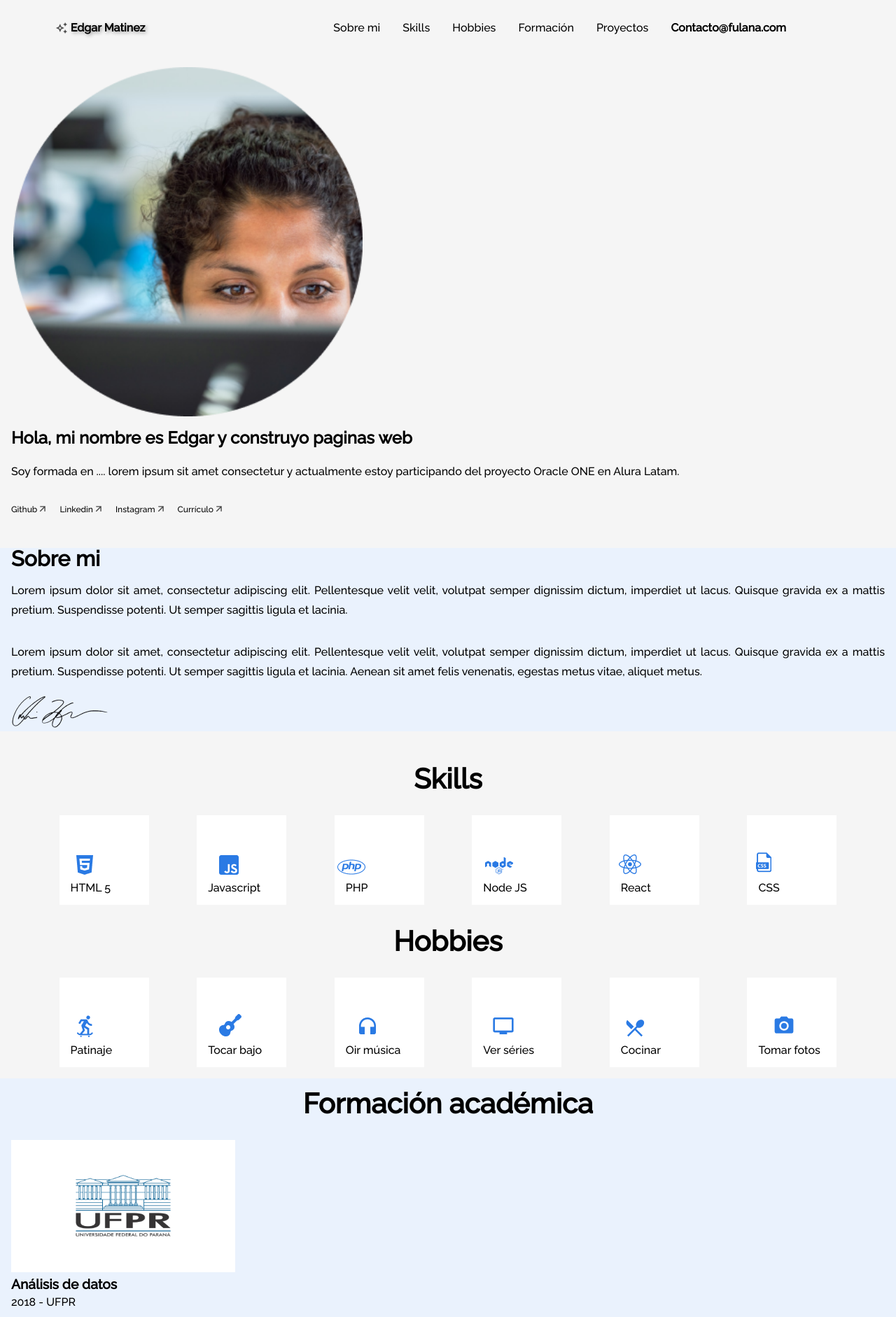
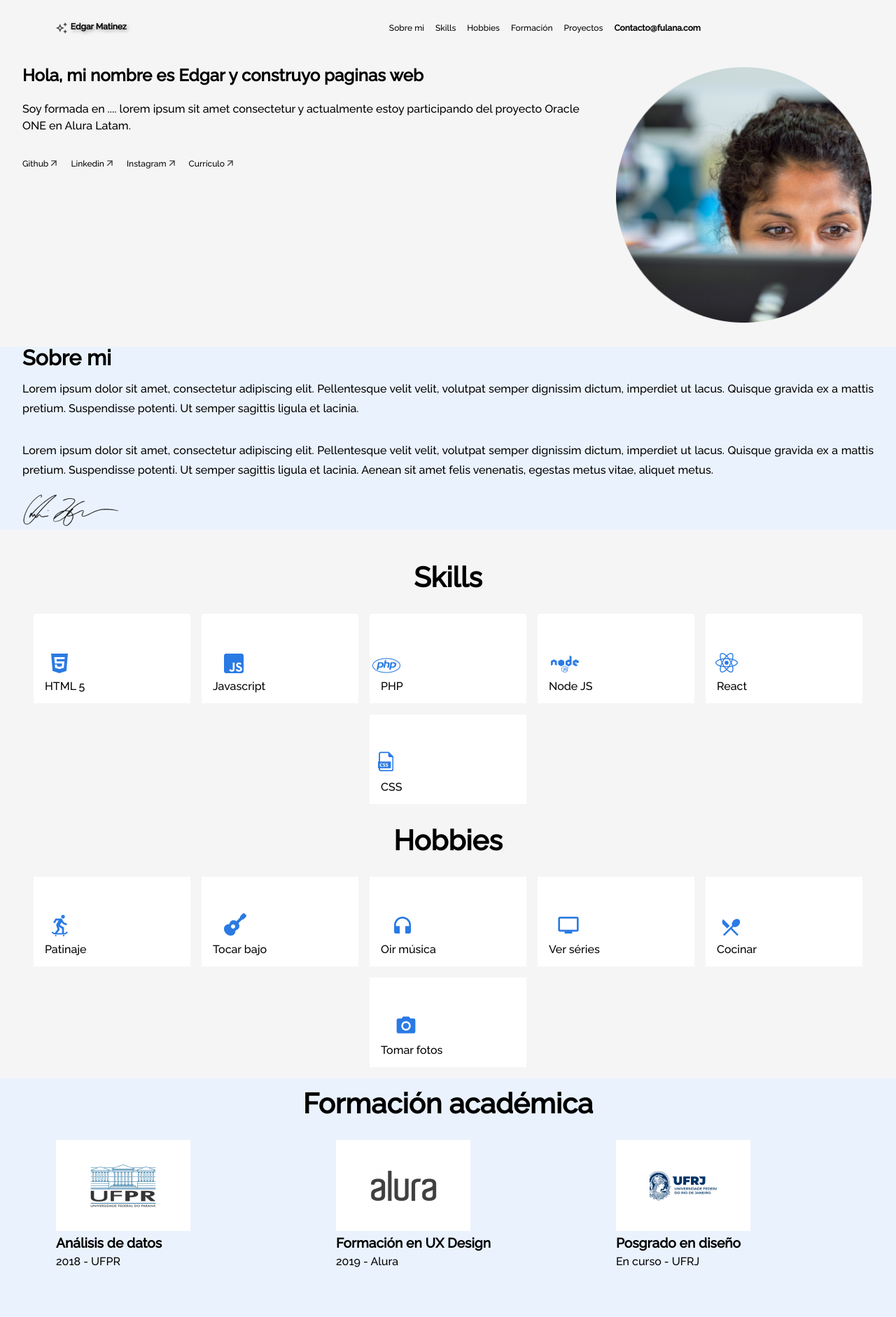
Before and after one commit to edgar-prog/portafolio-latam, a plain HTML site: page index.html in a window 1280 px wide. Shown: the top 1882 px of the page at 70% size. Drawn offline with Linux system fonts and the light colour scheme.

Commit message:
modo responsive tablet concluido, modo desktop se modificara

```diff
--- a/css/about.css
+++ b/css/about.css
@@ -49,5 +49,7 @@ section.about{
 }
 
 @media screen and (min-width: 768px) {
-
+	section.about{
+		padding: 0 2rem 0 2rem;
+	}
 }
--- a/css/academica.css
+++ b/css/academica.css
@@ -75,5 +75,17 @@ section.academic {
 
 
 @media screen and (min-width: 768px) {
+	section.academic {
+		padding: 0 2rem 0 2rem;
+	}
 
+	.academic__courses {
+		flex-direction: row;
+		gap: 2rem;
+	}
+
+	.academic__courses__item__img {
+		height: auto;
+		width: 12rem;
+	}
 }
--- a/css/contacto.css
+++ b/css/contacto.css
@@ -101,5 +101,15 @@ label:focus-within > span, input:not(:placeholder-shown) + span{
 
 
 @media screen and (min-width: 768px) {
+	section.formcontato {
+		padding: 0px 2rem 0 2rem;
+	}
 
+	.formcontato--esquerda {
+		display: none;
+	}
+
+	.formcontato__title {
+		font-size: 2rem;
+	}
 }
--- a/css/experiencia.css
+++ b/css/experiencia.css
@@ -121,5 +121,8 @@ section.experience {
 
 
 @media screen and (min-width: 768px) {
+	section.experience {
+		padding: 0 2rem 0 2rem;
+	}
 
 }
--- a/css/footer.css
+++ b/css/footer.css
@@ -25,10 +25,11 @@ section.footer {
 		padding: 0 1rem 0 1rem;
 	}
 
-
 }
 
 
 @media screen and (min-width: 768px) {
-
+	section.footer {
+		padding: 0 2rem 0 2rem;
+	}
 }
--- a/css/hobbies.css
+++ b/css/hobbies.css
@@ -13,7 +13,7 @@ section.hobbies {
 
 .hobbies__line {
 	display: flex;
-	justify-content: space-evenly;
+	justify-content: space-between;
 	padding: 1rem 0 1rem 0;
 }
 
@@ -49,11 +49,19 @@ section.hobbies {
 	.hobbies__line {
 		row-gap: 1rem;
 		flex-wrap: wrap;
+		justify-content: space-evenly;
 		padding: 1rem 0 1rem 0;
 	}
 }
 
 
 @media screen and (min-width: 768px) {
+	section.hobbies {
+		padding: 0 2rem 0 2rem;
+	}
+
+	.hobbies__box {
+		width: 14rem;
+	}
 
 }
--- a/css/menu.css
+++ b/css/menu.css
@@ -68,15 +68,33 @@ section.menu{
 @media screen and (min-width: 768px) {
 
 	section.menu{
-		padding: 0 1rem 0 1rem;
+		padding: 0 2rem 0 2rem;
+	}
+
+	.menu__header {
+		flex-grow: 1;
+	}
+
+	.menu__nav {
+		flex-grow: 1;
+		display: flex;
 	}
 
 	.menu__list {
-		display: none;
+		display: flex;
+	}
+
+	.menu__title {
+		font-size: 0.75rem;
+	}
+
+	.menu__list__item {
+		padding: 1rem 0 1rem 1rem;
+		font-size: 0.75rem;
 	}
 
 	.menu__list__item__contato {
-		display: block;
+		display: none;
 	}
 }
 
--- a/css/skills.css
+++ b/css/skills.css
@@ -54,5 +54,11 @@ section.skills {
 
 
 @media screen and (min-width: 768px) {
+	section.skills {
+		padding: 0 2rem 0 2rem;
+	}
 
+	.skills__box {
+		width: 14rem;
+	}
 }
--- a/css/title.css
+++ b/css/title.css
@@ -73,5 +73,17 @@ section.title{
 }
 
 @media screen and (min-width: 768px) {
+	section.title{
+		padding: 0 2rem 0 2rem;
+	}
 
+	.title__div {
+		flex-direction: row-reverse;
+	}
+
+	.title__profile{
+		padding-top : 1rem;
+		max-width: 30%;
+		max-height: auto;
+	}
 }
```
